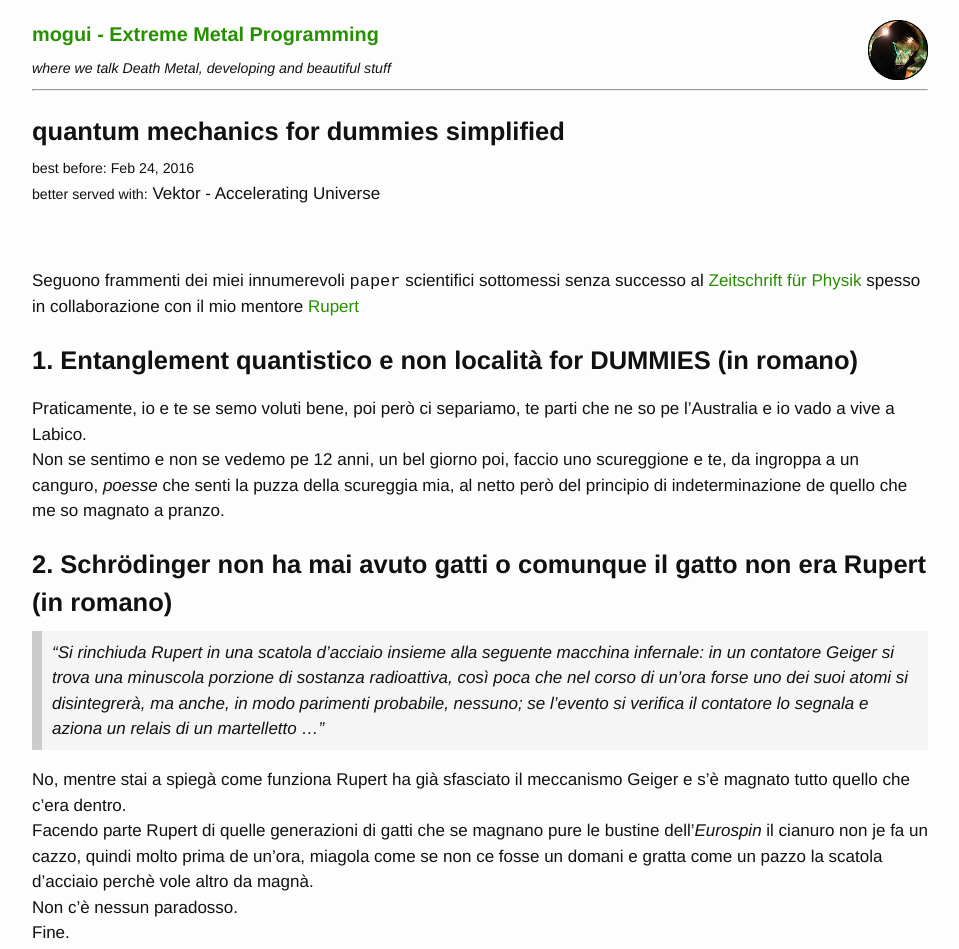
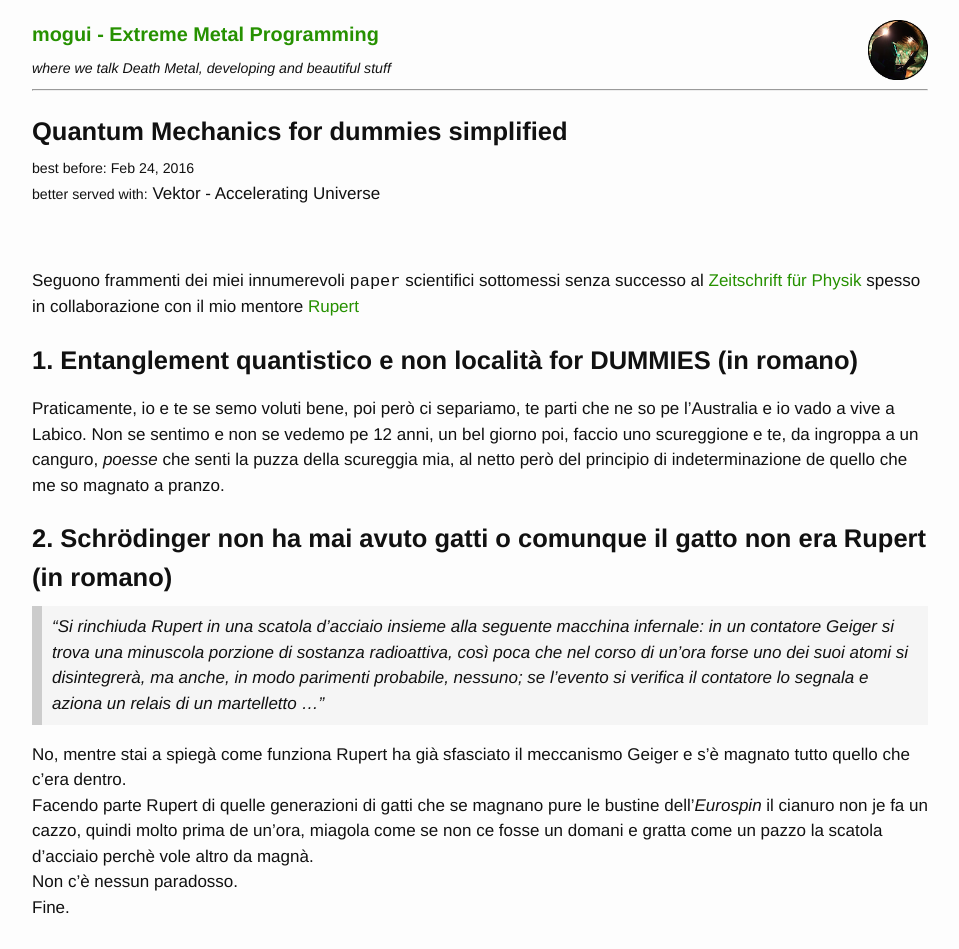
Before and after one commit to mogui/mogui.github.com, a Jekyll site: the page built from _posts/2016-02-24-quantum-mechanics-for-dummies-simplified.markdown, in a window 1280 px wide. Shown: the top 949 px of the page, without its empty margins (160-1119 px from the left). Built offline with Jekyll 4.4.1, drawn with Linux system fonts in a browser that asks for light colours.

Commit message:
New publish on 2016-02-24 20:13:26

```diff
--- a/_posts/2016-02-24-quantum-mechanics-for-dummies-simplified.markdown
+++ b/_posts/2016-02-24-quantum-mechanics-for-dummies-simplified.markdown
@@ -1,6 +1,6 @@
 ---
 layout: post
-title: "quantum mechanics for dummies simplified"
+title: "Quantum Mechanics for dummies simplified"
 date: "2016-02-24 19:39:12"
 excerpt: where we talk about mistery of the universe
 music: Vektor - Accelerating Universe
@@ -9,8 +9,7 @@ Seguono frammenti dei miei innumerevoli `paper` scientifici sottomessi senza suc
 
 ## 1. Entanglement quantistico e non località for DUMMIES (in romano)
 
-Praticamente, io e te se semo voluti bene, poi però ci separiamo, te parti che ne so pe l'Australia e io vado a vive a Labico.
-Non se sentimo e non se vedemo pe 12 anni, un bel giorno poi, faccio uno scureggione e te, da ingroppa a un canguro, *poesse* che senti la puzza della scureggia mia, al netto però del principio di indeterminazione de quello che me so magnato a pranzo.
+Praticamente, io e te se semo voluti bene, poi però ci separiamo, te parti che ne so pe l'Australia e io vado a vive a Labico. Non se sentimo e non se vedemo pe 12 anni, un bel giorno poi, faccio uno scureggione e te, da ingroppa a un canguro, *poesse* che senti la puzza della scureggia mia, al netto però del principio di indeterminazione de quello che me so magnato a pranzo.
 
 ## 2. Schrödinger non ha mai avuto gatti o comunque il gatto non era Rupert (in romano)
 
```
